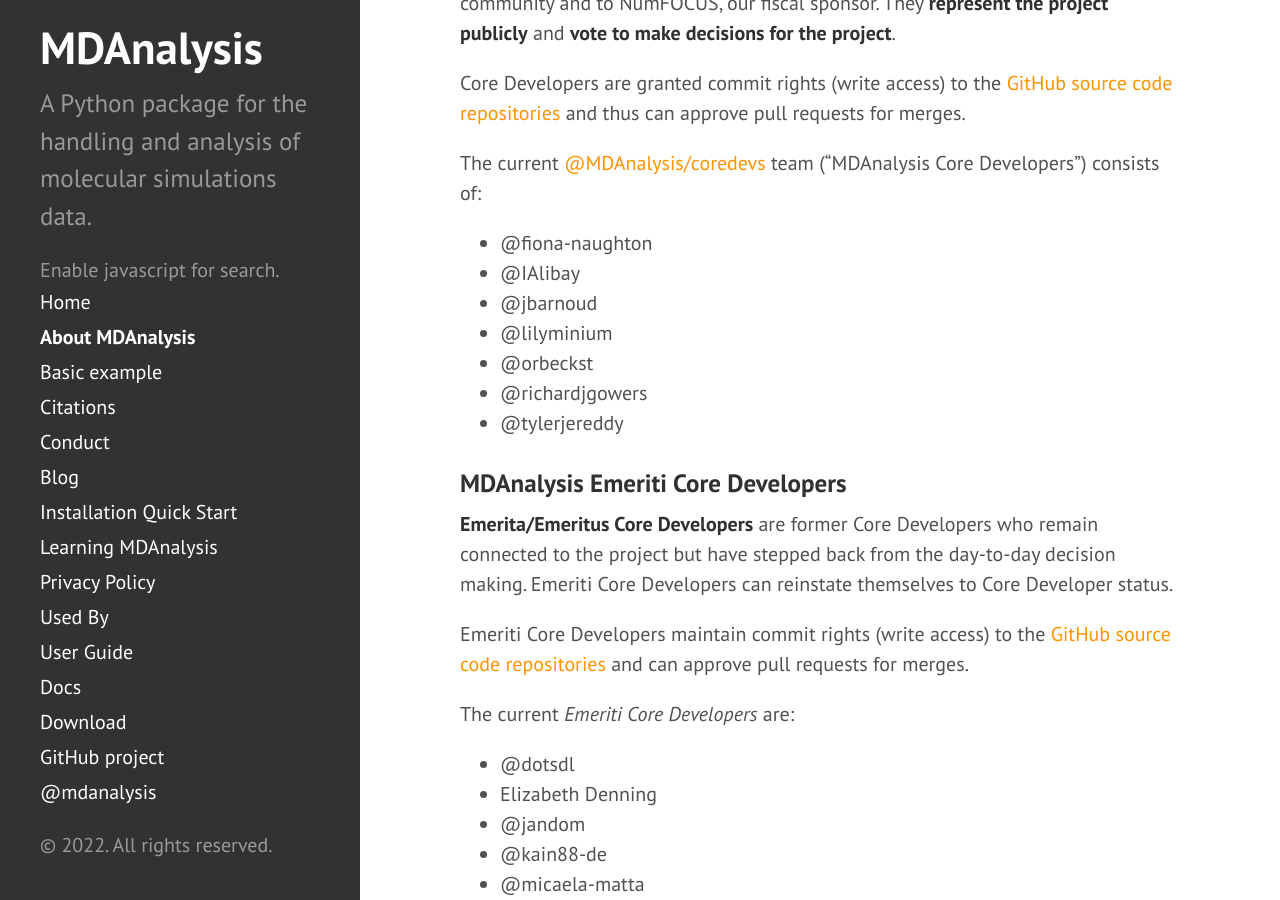
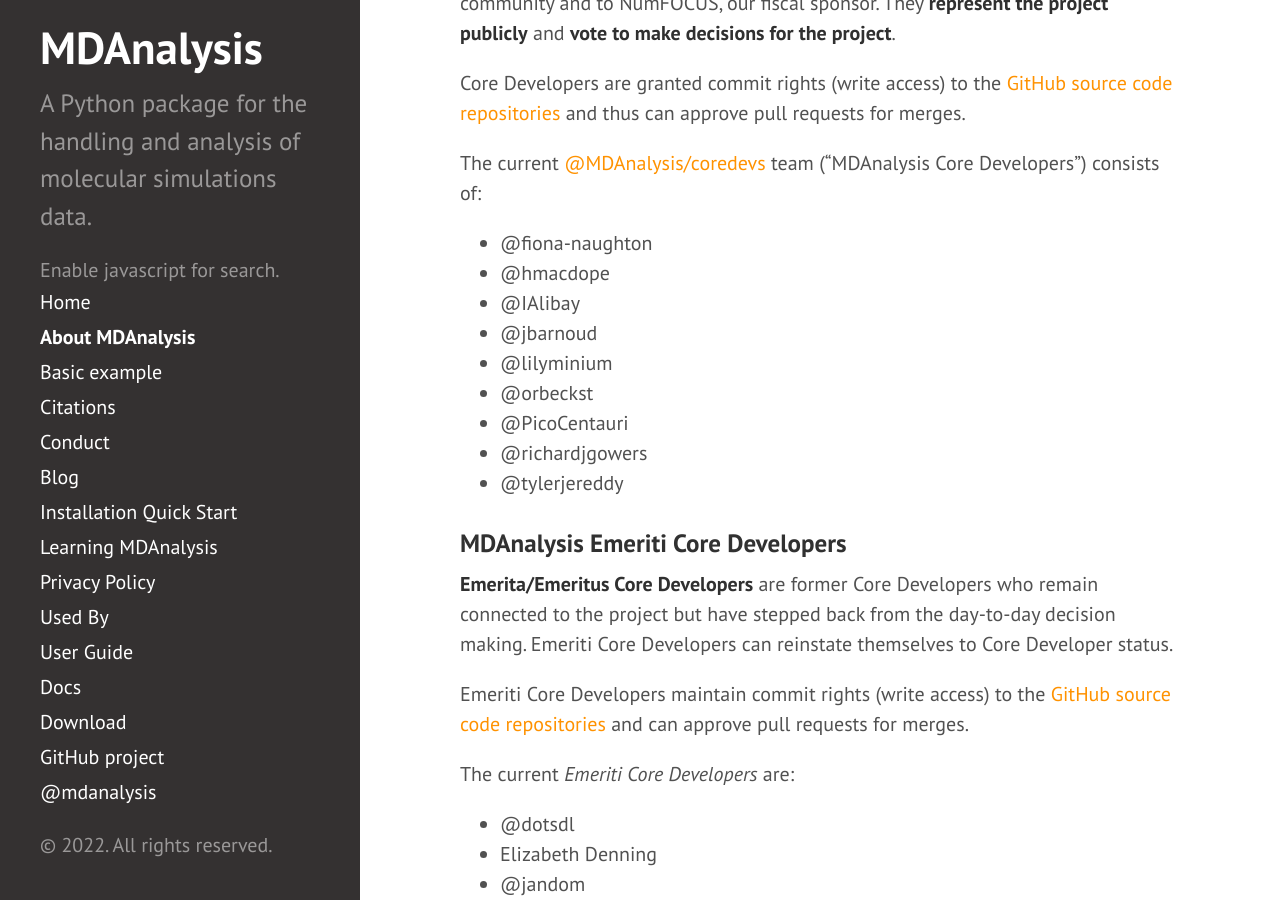
Before and after one commit to MDAnalysis/MDAnalysis.github.io, a Jekyll site: the page built from about.md, in a window 1280 px wide and 900 px high, scrolled down 1216 px. Built offline with Jekyll 4.4.1, drawn with Linux system fonts in a browser that asks for light colours; comment, search, counter and statistics services are not loaded.

Commit message:
added new CoreDevs

```diff
--- a/about.md
+++ b/about.md
@@ -68,10 +68,12 @@ team ("MDAnalysis Core Developers") consists of:
 
 
 - @fiona-naughton
+- @hmacdope
 - @IAlibay
 - @jbarnoud
 - @lilyminium
 - @orbeckst
+- @PicoCentauri
 - @richardjgowers
 - @tylerjereddy
 
```
